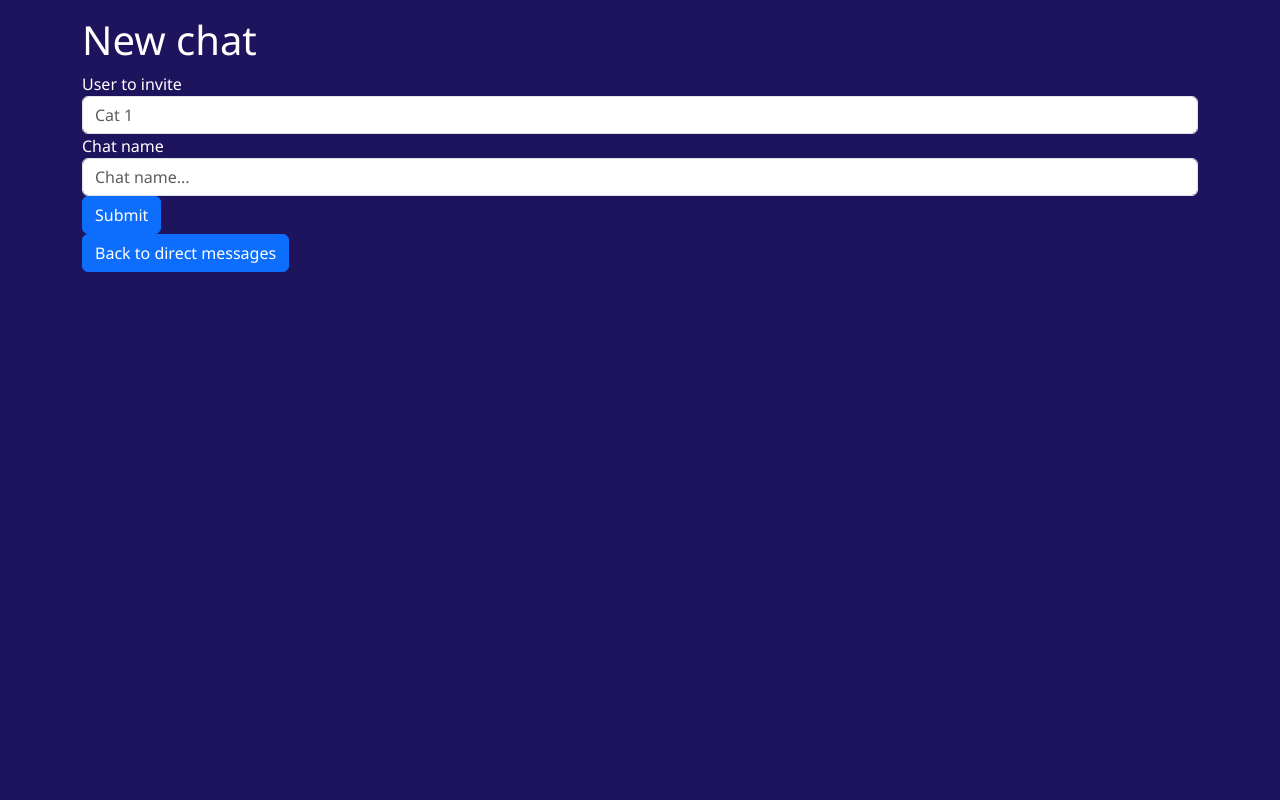
After one commit to cpu64/sparrow, a Flask app: page /dms/new_chat in a window 1280 px wide. The commit adds this page. Run offline with Flask 3, Linux system fonts and the light colour scheme; the visitor is signed in with stand-in values (Sample User, id 1); data that the repository does not hold is empty; some libraries are stand-ins or nearby versions.

Commit message:
add chat creation page

```diff
--- a/app/controllers/dms/dms.py
+++ b/app/controllers/dms/dms.py
@@ -149,3 +149,12 @@ def fetch_chat(chat_id):
     messages = json.loads(chat_dump)[int(chat_id) - 1]
 
     return render_template('dms/chat.html', chat_id=chat_id, messages=messages)
+
+@dms_blueprint.route('/new_chat', methods=['GET'])
+def new_chat():
+    role = session.get("role", "")
+    if role == "guest":
+        flash(f"You do not have permisions to access that page.", "error")
+        return redirect(url_for('home.home'))
+
+    return render_template('dms/new_chat.html')
--- a/app/templates/dms/dm_list.html
+++ b/app/templates/dms/dm_list.html
@@ -17,6 +17,7 @@
         </div>
         {% endfor %}
         </ul>
+        <a href="{{ url_for('dms.new_chat') }}" class="btn btn-primary">New chat</a>
         <a href="/" class="btn btn-primary">Home</a>
     </div>
 </body>
--- /dev/null
+++ b/app/templates/dms/new_chat.html
@@ -0,0 +1,29 @@
+<!DOCTYPE html>
+<html>
+
+<head>
+    <title>Direct messages</title>
+    <meta name="viewport" content="width=device-width, initial-scale=1">
+    <link href="https://cdn.jsdelivr.net/npm/bootstrap@5.3.0/dist/css/bootstrap.min.css" rel="stylesheet">
+    <link rel="stylesheet" href="{{ url_for('static', filename='base.css') }}">
+</head>
+
+<body>
+    <div class="container py-3">
+        <form>
+            <h1>New chat</h1>
+            <div class="form-group">
+                <label for="username">User to invite</label>
+                <input type="text" class="form-control" id="exampleInputEmail1" placeholder="Cat 1">
+            </div>
+            <div class="form-group">
+                <label for="username">Chat name</label>
+                <input type="text" class="form-control" id="exampleInputEmail1" placeholder="Chat name...">
+            </div>
+            <button type="submit" class="btn btn-primary">Submit</button>
+        </form>
+        <a href="/dms" class="btn btn-primary">Back to direct messages</a>
+    </div>
+</body>
+
+</html>
```
